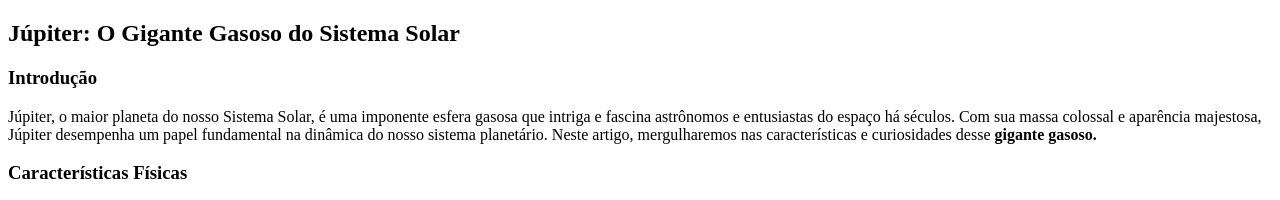
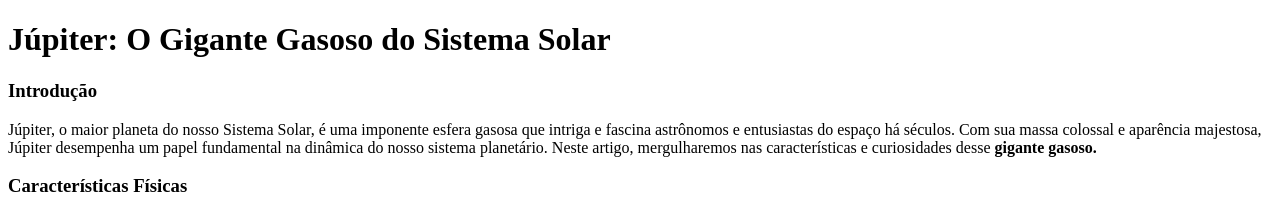
Before and after one commit to luiseduardo010/escrevendo-um-artigo, a plain HTML site: page index.html in a window 1280 px wide. Shown: the top 200 px of the page. Drawn offline with Linux system fonts and the light colour scheme.

Commit message:
Codigo consertado por conta de um erro

```diff
--- a/index.html
+++ b/index.html
@@ -6,7 +6,7 @@
     <title>atv1</title>
 </head>
 <body>
-    <h2>Júpiter: O Gigante Gasoso do Sistema Solar</h2>
+    <h1>Júpiter: O Gigante Gasoso do Sistema Solar</h1>
     <h3>Introdução</h3>
     <p>Júpiter, o maior planeta do nosso Sistema Solar, é uma imponente esfera gasosa que intriga e fascina astrônomos e entusiastas do espaço há séculos. Com sua massa colossal e aparência majestosa, Júpiter desempenha um papel
     fundamental na dinâmica do nosso sistema planetário. Neste artigo, mergulharemos nas características e curiosidades desse <b>gigante gasoso.</b></p>
```
